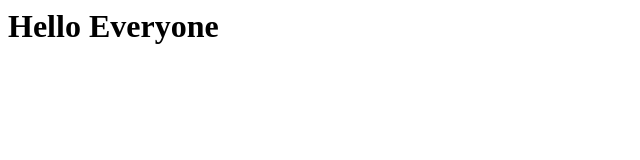
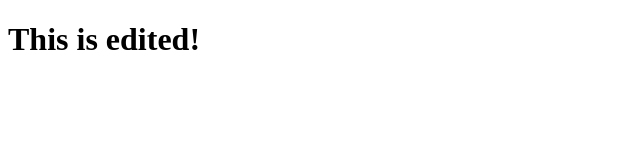
Before and after one commit to Nazeeya218/HennabyNazia.github.io, a plain HTML site: page index.html in a window 1280 px wide. Shown: the whole page, without its empty margins (0-640 px from the left). Drawn offline with Linux system fonts and the light colour scheme.

Commit message:
New html file structure

```diff
--- a/index.html
+++ b/index.html
@@ -1 +1,11 @@
-<h1>Hello Everyone</h1>
+<!DOCTYPE html>
+<html lang="en">
+<head>
+    <meta charset="UTF-8">
+    <meta name="viewport" content="width=device-width, initial-scale=1.0">
+    <title>Hello Everyone</title>
+</head>
+<body>
+    <h1>This is edited!</h1>
+</body>
+</html>
```
